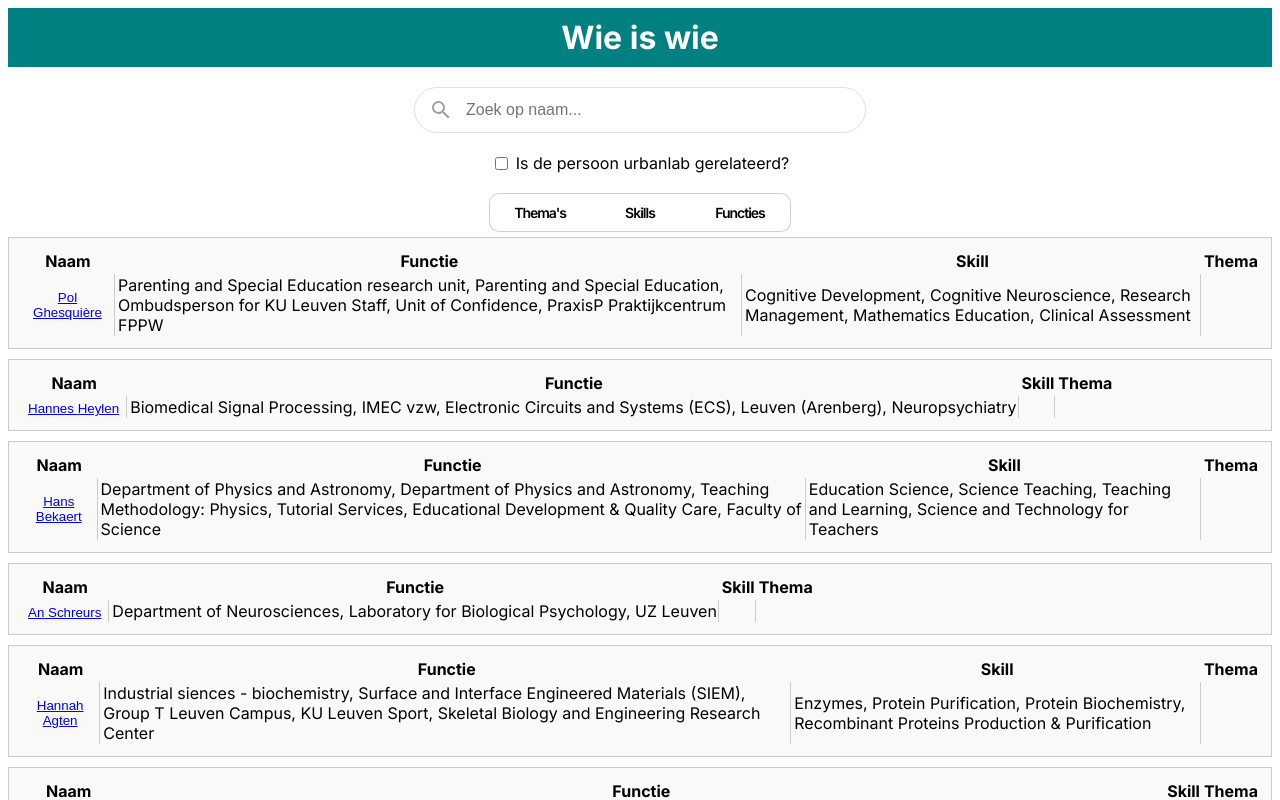
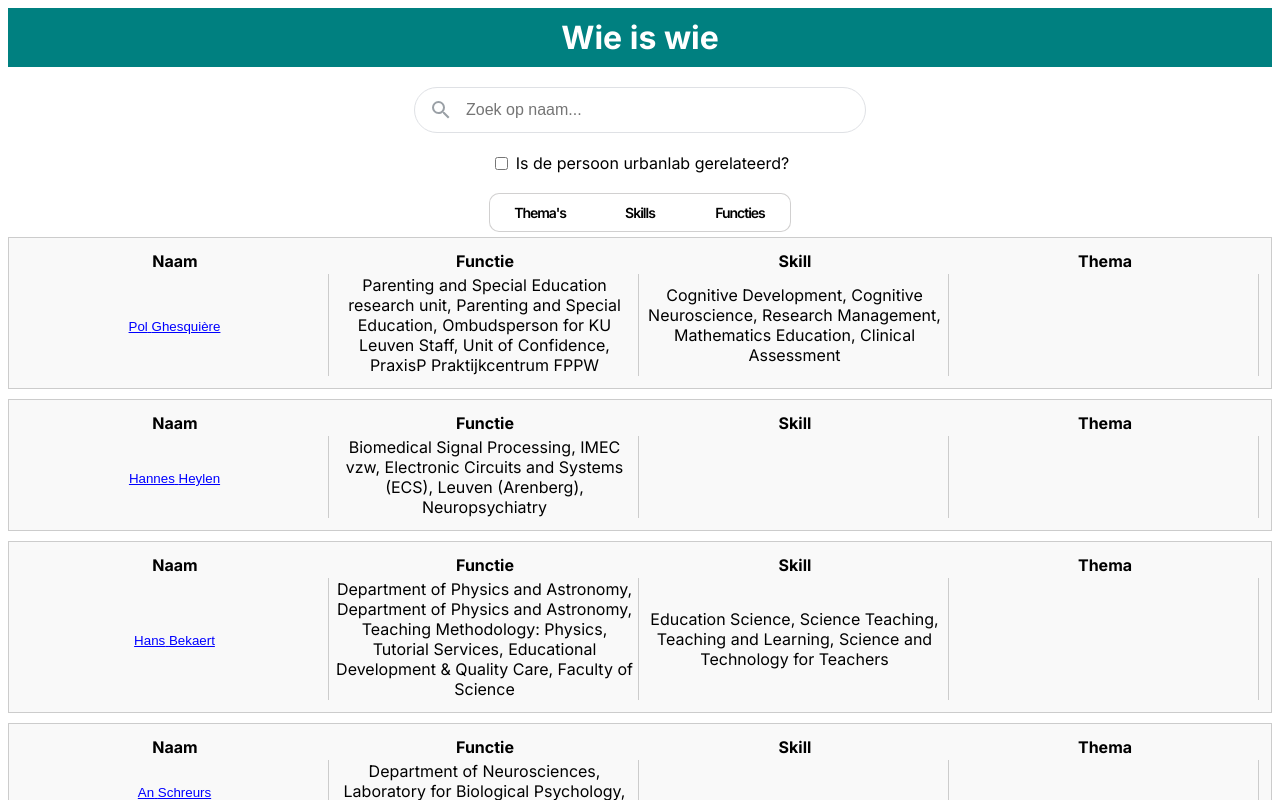
Before and after one commit to ThomasCl/ThomasCl.github.io, a Next.js app: page / in a window 1280 px wide. Shown: the top 800 px of the page. Built offline with nearby package versions, Linux system fonts and the light colour scheme.

Commit message:
overview

```diff
--- a/components/userOverview.tsx
+++ b/components/userOverview.tsx
@@ -42,14 +42,14 @@ const UserOverviewTable: React.FC<Props> = ({ users }: Props) => {
                 </thead>
                 <tbody>
                   <tr>
-                                    <td style={{ borderRight: '1px solid #ccc', verticalAlign: 'middle', textAlign: 'center' }}>
+                    <td className="fixed-width" style={{ verticalAlign: 'middle', textAlign: 'center' }}>
                       <button style={{ background: 'none', border: 'none', color: 'blue', textDecoration: 'underline', cursor: 'pointer' }} onClick={() => handleUserClick(user.voornaam, user.achternaam, user.huidige_functie, user.skills, user.themas)}>
                         {user.voornaam} {user.achternaam}
                       </button>
                     </td>
-                                    <td style={{ borderRight: '1px solid #ccc' }}>{user.huidige_functie}</td>
-                                    <td style={{ borderRight: '1px solid #ccc' }}>{user.skills}</td>
-                                    <td>{user.themas.map((thema, index) => (
+                    <td className="fixed-width">{user.huidige_functie}</td>
+                    <td className="fixed-width">{user.skills}</td>
+                    <td className="fixed-width">{user.themas.map((thema, index) => (
                       <span key={index}>{thema}{index < user.themas.length - 1 && ', '}</span>
                     ))}</td>
                   </tr>
--- a/src/app/globals.css
+++ b/src/app/globals.css
@@ -455,3 +455,10 @@ body {
 .profile-info p:first-of-type {
   border-top: 1px solid #a9a9a9; /* Bovenste rand alleen voor het eerste element */
 }
+
+.fixed-width {
+  width: 25%; /* Pas deze waarde aan naar behoefte */
+  border-right: 1px solid #ccc;
+  text-align: center;
+  vertical-align: middle;
+}
```
Lines whose indentation alone changed are shown as unchanged.
